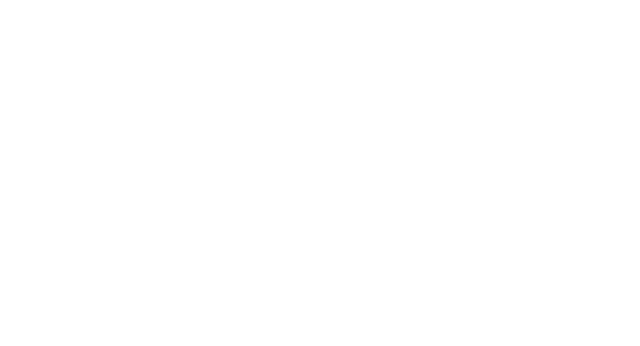
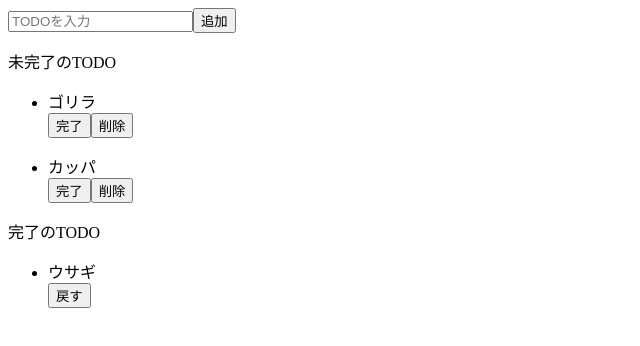
Before and after one commit to anakin1359/react_task_app, a React (Create React App) app: page / in a window 1280 px wide. Shown: the top 346 px of the page, without its empty margins (0-640 px from the left). Built offline with nearby package versions, Linux system fonts and the light colour scheme.

Commit message:
App.jsxの初期設定

```diff
--- a/src/App.jsx
+++ b/src/App.jsx
@@ -2,5 +2,32 @@
 import "./style.css";
 
 export const App = () => {
-  return <div></div>;
+  return (
+    <>
+      <div>
+        <input placeholder="TODOを入力" />
+        <button>追加</button>
+      </div>
+      <div>
+        <p>未完了のTODO</p>
+        <ul>
+          <li>ゴリラ</li>
+          <button>完了</button>
+          <button>削除</button>
+        </ul>
+        <ul>
+          <li>カッパ</li>
+          <button>完了</button>
+          <button>削除</button>
+        </ul>
+      </div>
+      <div>
+        <p>完了のTODO</p>
+        <ul>
+          <li>ウサギ</li>
+          <button>戻す</button>
+        </ul>
+      </div>
+    </>
+  );
 };
```
